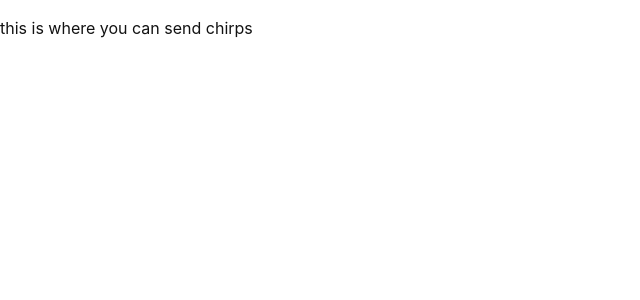
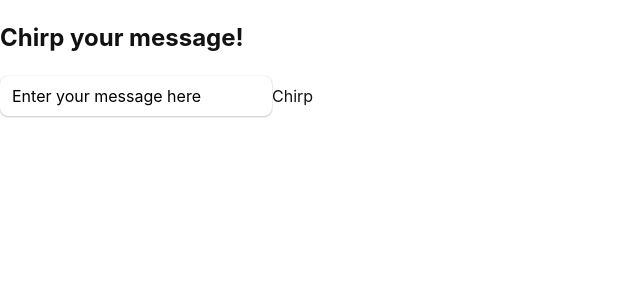
Before and after one commit to sassansh/UBChirps, a React (Vite) app in the folder Frontend/UBCChirps-frontend/: page /chirp in a window 1280 px wide. Shown: the top 300 px of the page, without its empty margins (0-640 px from the left). Built offline with nearby package versions, Linux system fonts and the light colour scheme.

Commit message:
Edited chirp.jsx

```diff
--- a/Frontend/UBCChirps-frontend/package.json
+++ b/Frontend/UBCChirps-frontend/package.json
@@ -10,7 +10,8 @@
   },
   "dependencies": {
     "react": "^18.2.0",
-    "react-dom": "^18.2.0"
+    "react-dom": "^18.2.0",
+    "react-router-dom": "^6.7.0"
   },
   "devDependencies": {
     "@types/react": "^18.0.26",
--- a/Frontend/UBCChirps-frontend/src/routes/chirp.jsx
+++ b/Frontend/UBCChirps-frontend/src/routes/chirp.jsx
@@ -1,3 +1,26 @@
+import React, {useState} from 'react';
+
+function ChirpButton() {
+    return (
+        <chirpButton>Chirp</chirpButton>
+    );
+}
+
+
+function ChirpTextbox() {
+    const [message, setMessage] = useState('Enter your message here');
+
+    return(
+        <input
+            type = "text"
+            value = {message}
+            onChange = {m => setMessage(m.target.value)}
+        />
+    );
+
+}
+
+
 export default function Chirp() {
   /**
    * ON this page you should be able to see (when logged in) an input box and be able
@@ -13,7 +36,9 @@ export default function Chirp() {
   //  }
   return (
     <div>
-      <p>this is where you can send chirps</p>
+      <h2>Chirp your message!</h2>
+        <ChirpTextbox />
+        <ChirpButton />
     </div>
   );
 }
```
Also changed, not shown: 1 other file (tests, documents, lock files or other folders).
